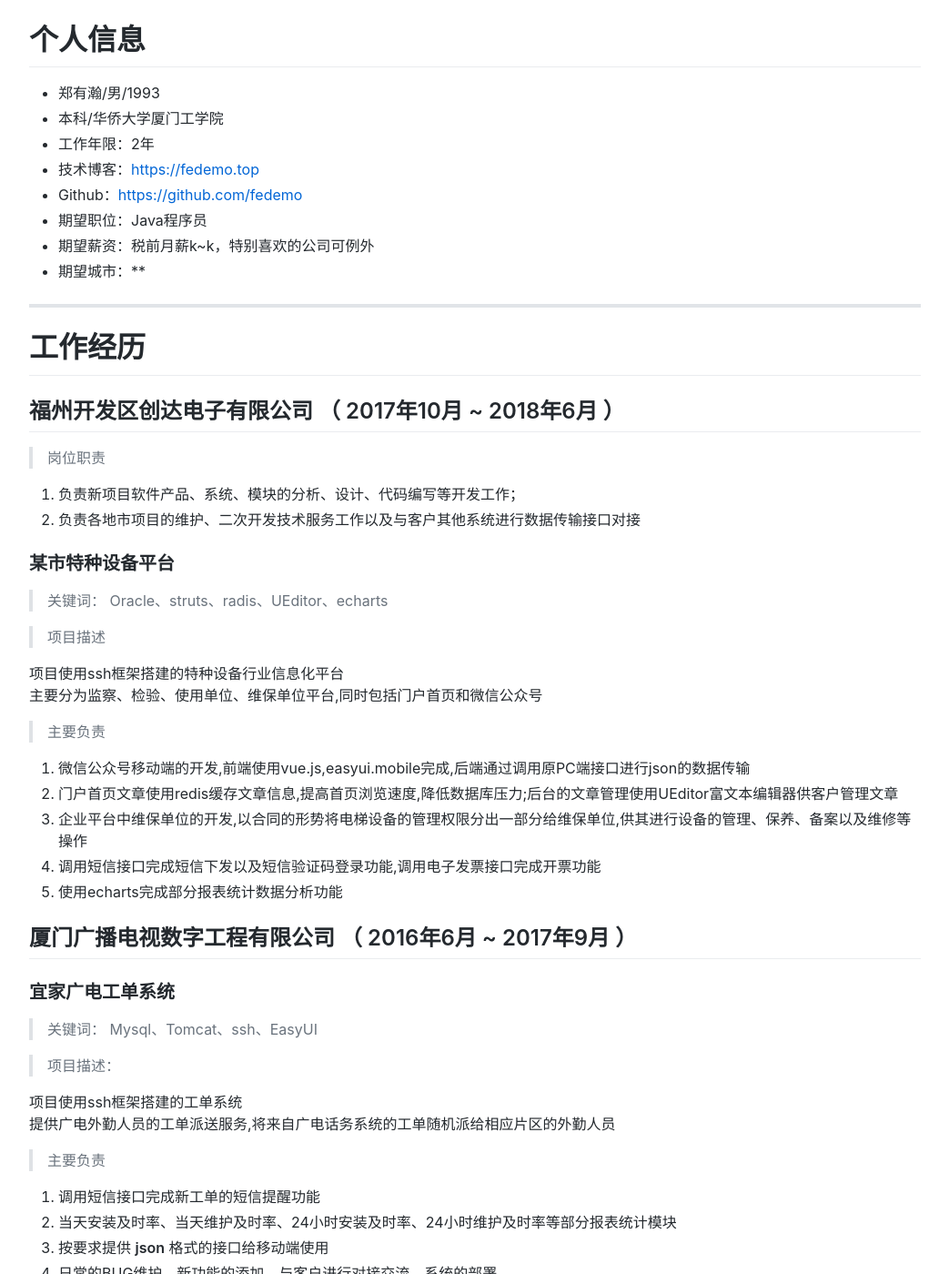
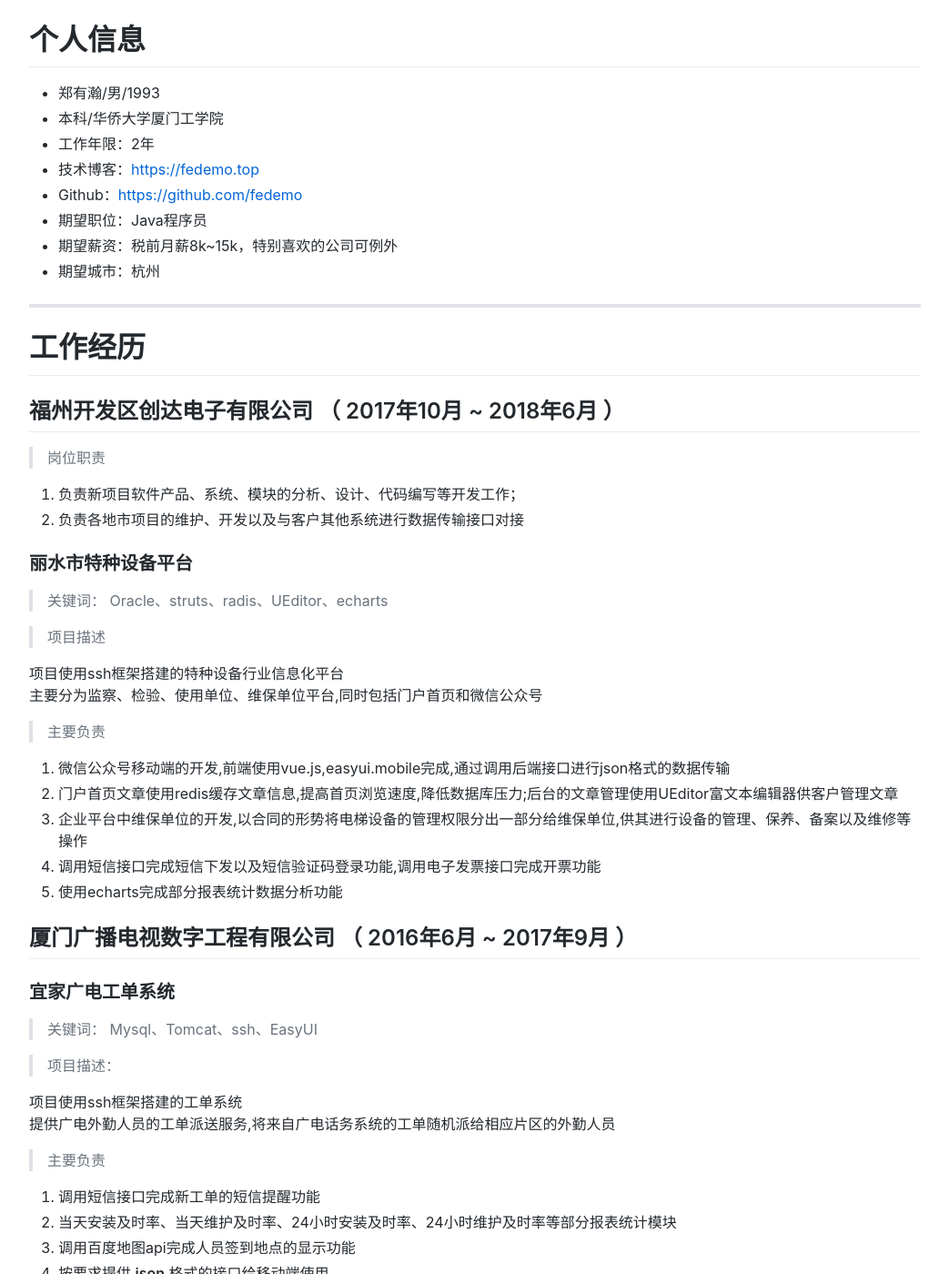
Before and after one commit to FeDemo/fedemo.github.io, a Jekyll site: the page built from resume/index.md, in a window 1280 px wide and 1400 px high, scrolled down 303 px. Shown: the whole window at 91% size, without its empty margins (118-1161 px from the left). Built offline with Jekyll 4.4.1, drawn with Linux system fonts in a browser that asks for light colours; some of the changed text lies outside the part shown.

Commit message:
update resume

```diff
--- a/resume/index.md
+++ b/resume/index.md
@@ -21,8 +21,8 @@ ba_track_id: false
  - 技术博客：[https://fedemo.top](https://fedemo.top)
  - Github：[https://github.com/fedemo](https://github.com/fedemo)
  - 期望职位：Java程序员
- - 期望薪资：税前月薪k~k，特别喜欢的公司可例外
- - 期望城市：**
+ - 期望薪资：税前月薪8k~15k，特别喜欢的公司可例外
+ - 期望城市：杭州
 
 ---
 
@@ -33,9 +33,9 @@ ba_track_id: false
 >岗位职责
 
 1. 负责新项目软件产品、系统、模块的分析、设计、代码编写等开发工作；
-2. 负责各地市项目的维护、二次开发技术服务工作以及与客户其他系统进行数据传输接口对接
+2. 负责各地市项目的维护、开发以及与客户其他系统进行数据传输接口对接
 
-### 某市特种设备平台
+### 丽水市特种设备平台
 
 >关键词： Oracle、struts、radis、UEditor、echarts
 
@@ -46,7 +46,7 @@ ba_track_id: false
 
 >主要负责
 
-1. 微信公众号移动端的开发,前端使用vue.js,easyui.mobile完成,后端通过调用原PC端接口进行json的数据传输
+1. 微信公众号移动端的开发,前端使用vue.js,easyui.mobile完成,通过调用后端接口进行json格式的数据传输
 2. 门户首页文章使用redis缓存文章信息,提高首页浏览速度,降低数据库压力;后台的文章管理使用UEditor富文本编辑器供客户管理文章
 3. 企业平台中维保单位的开发,以合同的形势将电梯设备的管理权限分出一部分给维保单位,供其进行设备的管理、保养、备案以及维修等操作
 4. 调用短信接口完成短信下发以及短信验证码登录功能,调用电子发票接口完成开票功能
@@ -67,13 +67,14 @@ ba_track_id: false
 
 1. 调用短信接口完成新工单的短信提醒功能
 2. 当天安装及时率、当天维护及时率、24小时安装及时率、24小时维护及时率等部分报表统计模块
-3. 按要求提供 **json** 格式的接口给移动端使用
-4. 日常的BUG维护、新功能的添加、与客户进行对接交流、系统的部署
+3. 调用百度地图api完成人员签到地点的显示功能
+4. 按要求提供 **json** 格式的接口给移动端使用
+5. 日常的BUG维护、新功能的添加、与客户进行对接交流、系统的部署
 
 # 技能清单
 >以下均为我熟练使用的技能
 
-- 有接近两年J2EE项目开发经验，熟悉java OOP思想，良好的代码编写习惯
+- 两年J2EE项目开发经验，熟悉java OOP思想，良好的代码编写习惯
 - 熟悉WEB应用研发, 熟练掌握JSP/Servlet,JDBC,JavaBeans
 - 熟练掌握Struts2/SpringMvc、Hibernate/Mybatis、Spring、springboot等开源框架技术，并能够用SSH/SSM进行项目研发
 - 熟练运用标准SQL语句,熟悉MySQL以及Oracle数据库.了解Redis的常用API
```
